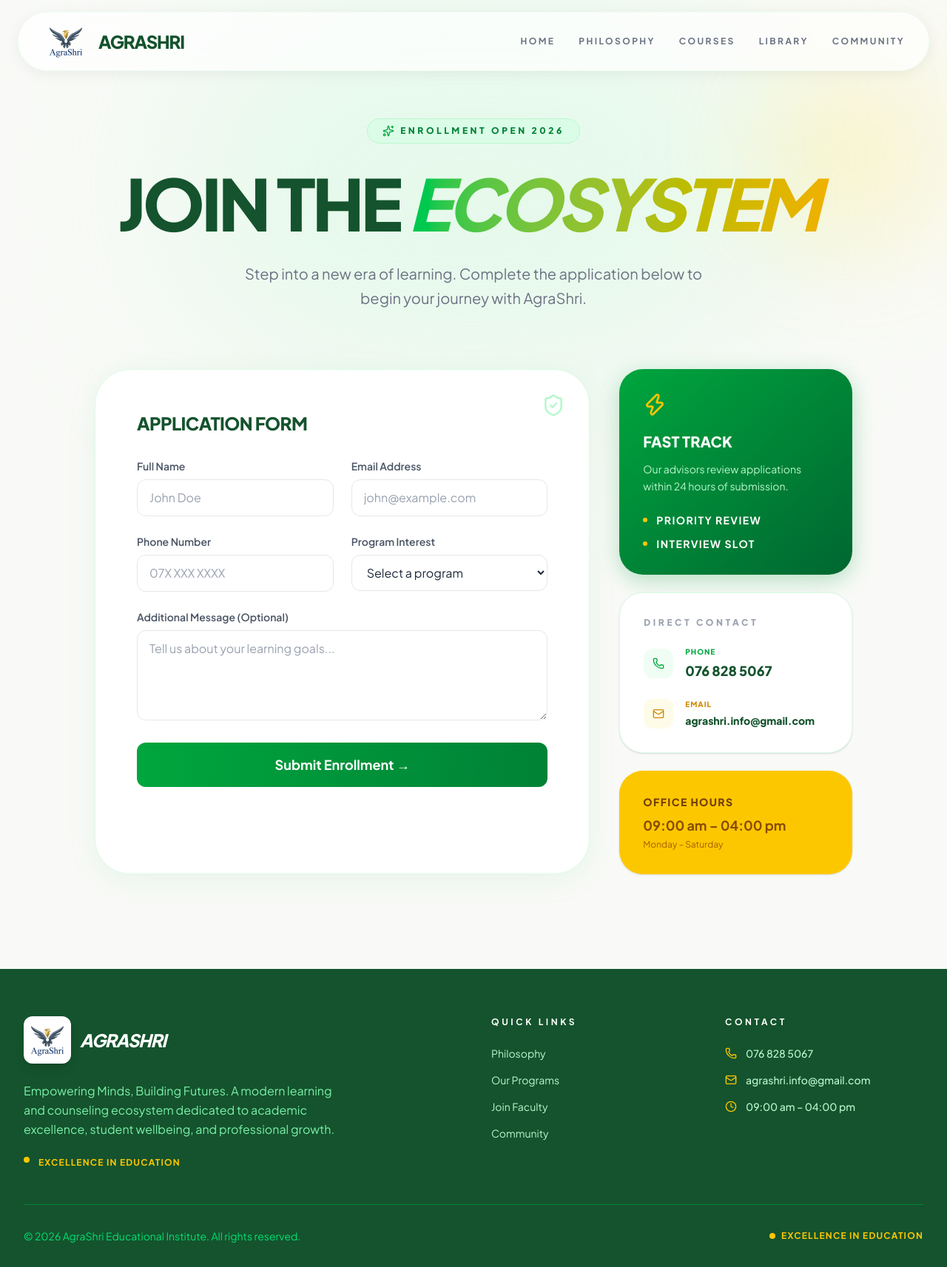
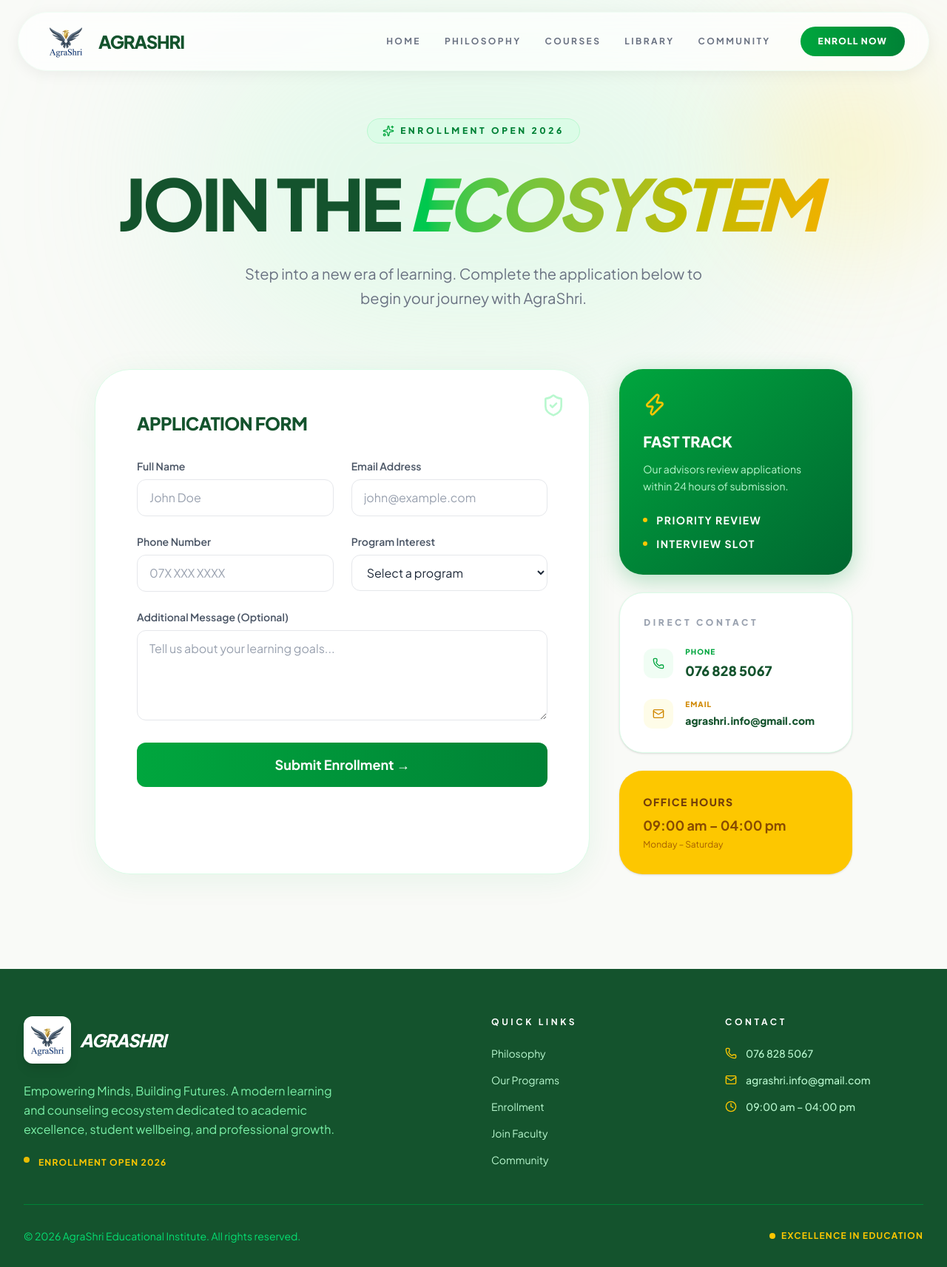
Before and after one commit to pmkpiumi-cpu/AgraShri, a Next.js app: page /enroll in a window 1280 px wide. Shown: the whole page at 74% size. Built offline with nearby package versions, Linux system fonts and the light colour scheme.

Commit message:
feat: restore enrollment buttons and links

```diff
--- a/src/app/page.tsx
+++ b/src/app/page.tsx
@@ -52,11 +52,11 @@ const HeroSection = () => (
 
       <div className="flex flex-col sm:flex-row items-center gap-6 pointer-events-auto">
         <Link
-          href="#expertise"
+          href="/enroll"
           className="group relative px-10 py-5 bg-gradient-to-r from-green-600 to-green-700 text-white rounded-full font-black text-lg overflow-hidden transition-all hover:scale-105 shadow-[0_8px_30px_rgba(22,163,74,0.35)]"
         >
           <span className="relative z-10 flex items-center gap-3">
-            Explore Ecosystem <ArrowRight className="w-5 h-5 group-hover:translate-x-1 transition-transform" />
+            Join AgraShri <GraduationCap className="w-5 h-5 group-hover:translate-x-1 transition-transform" />
           </span>
         </Link>
         <Link
@@ -373,14 +373,15 @@ export default function Home() {
               The Future <br /><span className="text-yellow-400">Awaits You</span>
             </h2>
             <p className="text-xl text-green-200 mb-16 max-w-2xl mx-auto font-light">
-              Don&apos;t just observe the future. Build it. Explore our philosophy and get in touch with our team today.
+              Don&apos;t just observe the future. Build it. Enrollment for the 2026
+              Academic Year is now open for exclusive applicants.
             </p>
             <div className="flex flex-col sm:flex-row items-center justify-center gap-8">
-              <Link href="#about" className="px-16 py-6 bg-yellow-400 text-green-900 rounded-full font-black text-xl hover:bg-yellow-300 hover:scale-105 active:scale-95 transition-all shadow-[0_0_40px_rgba(250,204,21,0.4)]">
-                Our Philosophy
+              <Link href="/enroll" className="px-16 py-6 bg-yellow-400 text-green-900 rounded-full font-black text-xl hover:bg-yellow-300 hover:scale-105 active:scale-95 transition-all shadow-[0_0_40px_rgba(250,204,21,0.4)]">
+                Secure Your Spot
               </Link>
               <Link href="/contact" className="px-16 py-6 rounded-full border-2 border-white/20 text-white font-black text-xl hover:bg-white/10 transition-all">
-                Contact Us
+                Talk to Advisor
               </Link>
             </div>
           </div>
--- a/src/components/Footer.tsx
+++ b/src/components/Footer.tsx
@@ -24,8 +24,8 @@ export default function Footer() {
               dedicated to academic excellence, student wellbeing, and professional growth.
             </p>
             <div className="flex gap-3">
-              <div className="w-2 h-2 rounded-full bg-yellow-400" />
-              <span className="text-xs text-yellow-400 font-bold uppercase tracking-widest">Excellence in Education</span>
+              <div className="w-2 h-2 rounded-full bg-yellow-400 animate-pulse" />
+              <span className="text-xs text-yellow-400 font-bold uppercase tracking-widest">Enrollment Open 2026</span>
             </div>
           </div>
 
@@ -34,6 +34,7 @@ export default function Footer() {
             <ul className="space-y-4 text-sm">
               <li><Link href="/#about" className="hover:text-yellow-400 transition-colors">Philosophy</Link></li>
               <li><Link href="/#courses" className="hover:text-yellow-400 transition-colors">Our Programs</Link></li>
+              <li><Link href="/enroll" className="hover:text-yellow-400 transition-colors">Enrollment</Link></li>
               <li><Link href="/join" className="hover:text-yellow-400 transition-colors">Join Faculty</Link></li>
               <li><Link href="/#community" className="hover:text-yellow-400 transition-colors">Community</Link></li>
             </ul>
--- a/src/components/Navbar.tsx
+++ b/src/components/Navbar.tsx
@@ -61,6 +61,12 @@ export default function Navbar() {
               ))}
             </div>
 
+            <Link
+              href="/enroll"
+              className="px-6 py-3 rounded-full bg-gradient-to-r from-green-600 to-green-700 text-white text-xs font-black uppercase tracking-widest hover:shadow-[0_4px_20px_rgba(22,163,74,0.4)] hover:scale-105 transition-all"
+            >
+              Enroll Now
+            </Link>
           </div>
 
           <div className="md:hidden">
@@ -110,6 +116,13 @@ export default function Navbar() {
                   {link.name}
                 </Link>
               ))}
+              <Link
+                href="/enroll"
+                className="mt-4 w-full py-5 bg-gradient-to-r from-green-600 to-green-700 rounded-2xl text-center font-black uppercase tracking-widest text-white shadow-[0_8px_30px_rgba(22,163,74,0.3)]"
+                onClick={() => setIsOpen(false)}
+              >
+                Enroll Now
+              </Link>
             </div>
           </motion.div>
         )}
```
